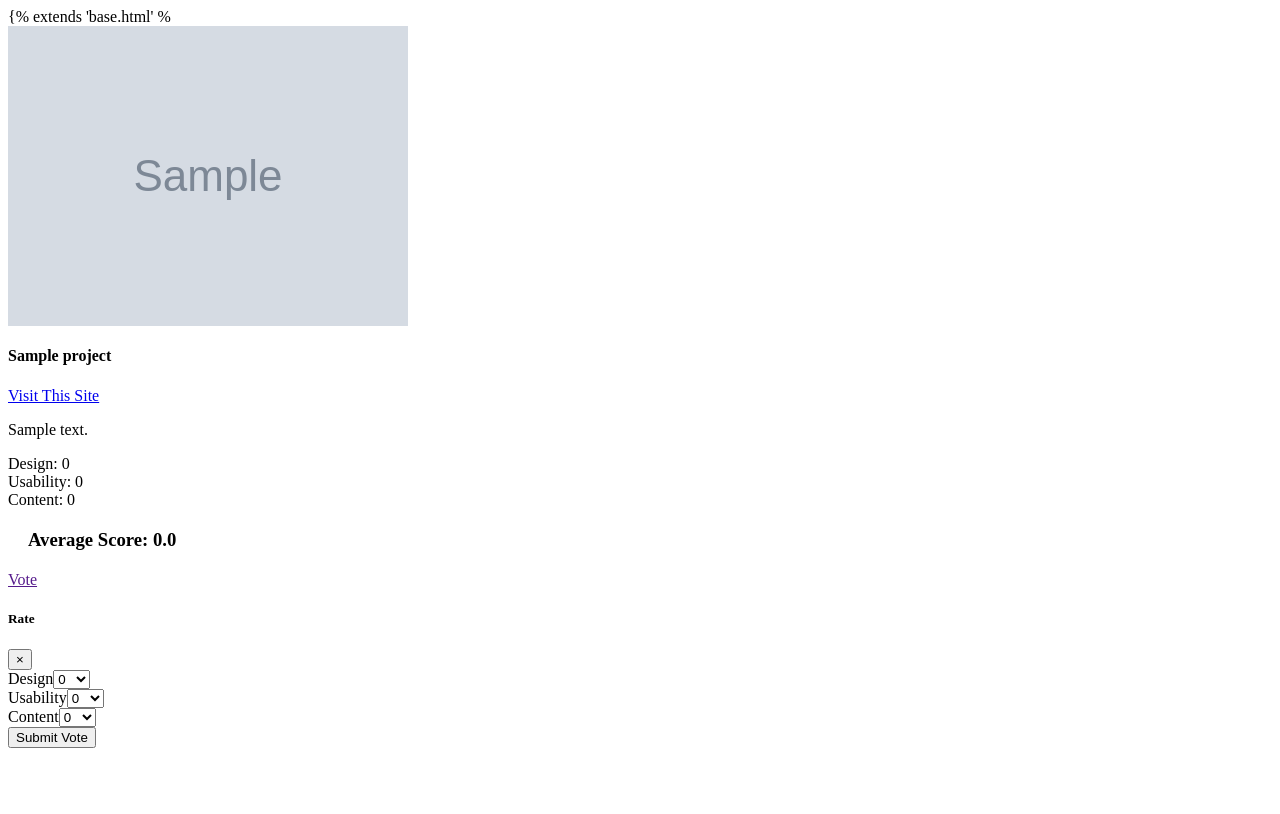
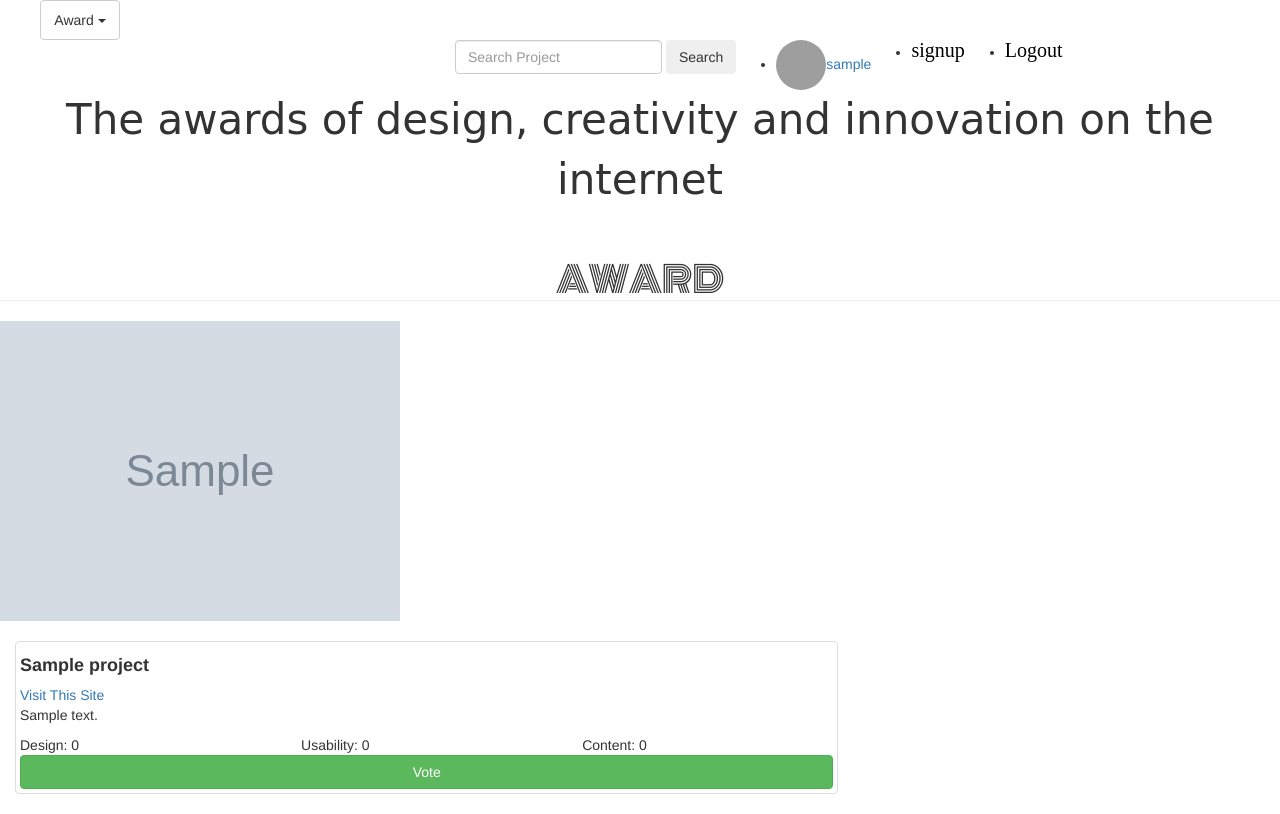
Before and after one commit to mediatrice8/Award, a Django app: page /rate/1 in a window 1280 px wide. Before the commit the page ends 748 px from the top, so only its background shows below. Run offline with Django 3.2, Linux system fonts and the light colour scheme; a user stored in the database is signed in; tables that the repository leaves empty hold one stand-in row (values such as "Sample post"); grey boxes marked "Sample" are stand-in pictures; some libraries are stand-ins or nearby versions; some web fonts are replaced; grey boxes are pictures that could not be loaded.

Commit message:
final attachment

```diff
--- a/awards/models.py
+++ b/awards/models.py
@@ -10,7 +10,7 @@ class Projects(models.Model):
     title=models.CharField(max_length=30)
     description=models.TextField(max_length=320)
     link=models.URLField(max_length=60)
-    user = models.ForeignKey(User,on_delete=models.CASCADE,related_name='projects')
+    user = models.ForeignKey(User,on_delete=models.CASCADE)
     date=models.DateField(auto_now=True)
     image=models.ImageField(upload_to='image/',blank=True)
     design = models.IntegerField(choices=list(zip(range(0,11), range(0,11))), default=0)
--- a/awards/templates/base.html
+++ b/awards/templates/base.html
@@ -41,3 +41,12 @@
 </body>
 
 </html>
+<style>
+    #two{
+    background-image: url("https://www.industry.nsw.gov.au/__data/assets/image/0006/157731/laptop-business-connect-web.jpg");
+    background-repeat: no-repeat;
+    background-size: cover;
+    height: 700px;
+
+  }
+  </style>
--- a/awards/templates/navbar.html
+++ b/awards/templates/navbar.html
@@ -1,7 +1,18 @@
 
-<nav class="navbar navbar-expand-lg navbar-dark bg-dark">
-  <a class="navbar-brand" href="{% url 'index' %}">Home</a>&nbsp;&nbsp;
-  <a class="navbar-brand" href="{% url 'projects' %}">NEW PROJECT</a>&nbsp;&nbsp;
+  <div class="dropdown" style=" margin-left:40px ;">
+    <button class="btn btn-default dropdown-toggle" type="button" id="dropdownMenu1" data-toggle="dropdown" aria-haspopup="true" aria-expanded="true" style=" height: 40px; width: 80px;">
+   Award
+      <span class="caret"></span>
+    </button>
+    <ul class="dropdown-menu" aria-labelledby="dropdownMenu1">
+       <li><a class="navbar-brand" href="{% url 'index' %}">Home</a>&nbsp;&nbsp</li>
+      <li><a class="navbar-brand" href="{% url 'projects' %}">NEW PROJECT</a></li>
+      <li><a class="navbar-brand" href="http://127.0.0.1:8000/api/profile/">Profile API</a>&nbsp;&nbsp;</li>
+      <li><a href="{% url 'profile' request.user.id %}">Profile</a></li>
+      <li role="separator" class="divider"></li>
+      <li><a href="#"></a></li>
+    </ul>
+  </div>
 
   <div class="collapse navbar-collapse" id="navbarSupportedContent">
     <ul class="navbar-nav mr-auto">
--- a/awards/templates/rate.html
+++ b/awards/templates/rate.html
@@ -1,4 +1,4 @@
-{% extends 'base.html' %
+{% extends 'base.html' %}
 {% load bootstrap3 %}
 {%load static%}
 {% load staticfiles %}
@@ -17,7 +17,6 @@
        <div class="col-md-4">Usability: <span>{{rate.usability}}</span></div>
        <div class="col-md-4">Content: <span>{{rate.content}}</span></div>
      </div>
-     <h3 style="margin:20px;">Average Score: <span>{{average_score}}</span></h3>
      <a href="" class="btn btn-success btn-rounded btn-block" data-toggle="modal"
      data-target="#{{rate.id}}">Vote</a>
    </div>
--- a/awards/urls.py
+++ b/awards/urls.py
@@ -1,4 +1,4 @@
-from django.conf.urls import url
+from django.conf.urls import url,include
 from . import views
 from django.conf import settings
 from django.conf.urls.static import static
@@ -8,13 +8,13 @@ urlpatterns=[
     url(r'^signup/',views.signup,name='signup'),
     url(r'^search',views.search,name='search'),
     url(r'^project/',views.projects,name='projects'),
-    # url(r'^profile/(\d+)',views.profile,name='profile'),
+    url(r'^profile/(\d+)',views.profile,name='profile'),
     url(r'^update_profile/',views.update_profile,name='update_profile'),
     url(r'^comment/(\d+)/$',views.comment,name='comment'),
     url(r'rate/(\d+)', views.rate, name='rate'),
     url(r'^api/profile/$', views.ProfileList.as_view()),
     url(r'^api/project/$', views.ProjectsList.as_view()),
+]
 
-]
 if settings.DEBUG:
-    urlpatterns+= static(settings.MEDIA_URL, document_root = settings.MEDIA_ROOT)
+    urlpatterns += static(settings.MEDIA_URL, document_root = settings.MEDIA_ROOT)
--- a/awards/views.py
+++ b/awards/views.py
@@ -33,25 +33,26 @@ def signup(request):
             return redirect('/')
     return render(request,'registration/login.html',{"form":form})
 
+@login_required(login_url='/account/login/')
 def index(request):
     try:
         projects=Projects.objects.all()
     except Exception as e:
         raise  Http404()
     return render(request,'index.html',{"projects":projects})
-
+@login_required(login_url='/account/login/')
 def projects(request):
         current_user = request.user
         if request.method == 'POST':
                 form = ProjectsForm(request.POST,request.FILES)
                 if form.is_valid():
                         project = form.save(commit=False)
-                        project.user = request.user
+                        project.user = current_user
                         project.save()
                 return redirect('index')
 
         else:
-                form=ProjectsForm()
+            form=ProjectsForm()
         return render(request,'project.html',{'form':form})
 
 
```
Also changed, not shown: awards/forms.py (+0 -23 lines), awards/templates/index.html (+12 -2 lines), awards/migrations/0001_initial.py, awards/migrations/0002_auto_20191106_1551.py, awards/migrations/0003_auto_20191101_1505.py (deleted), 9 other files.
